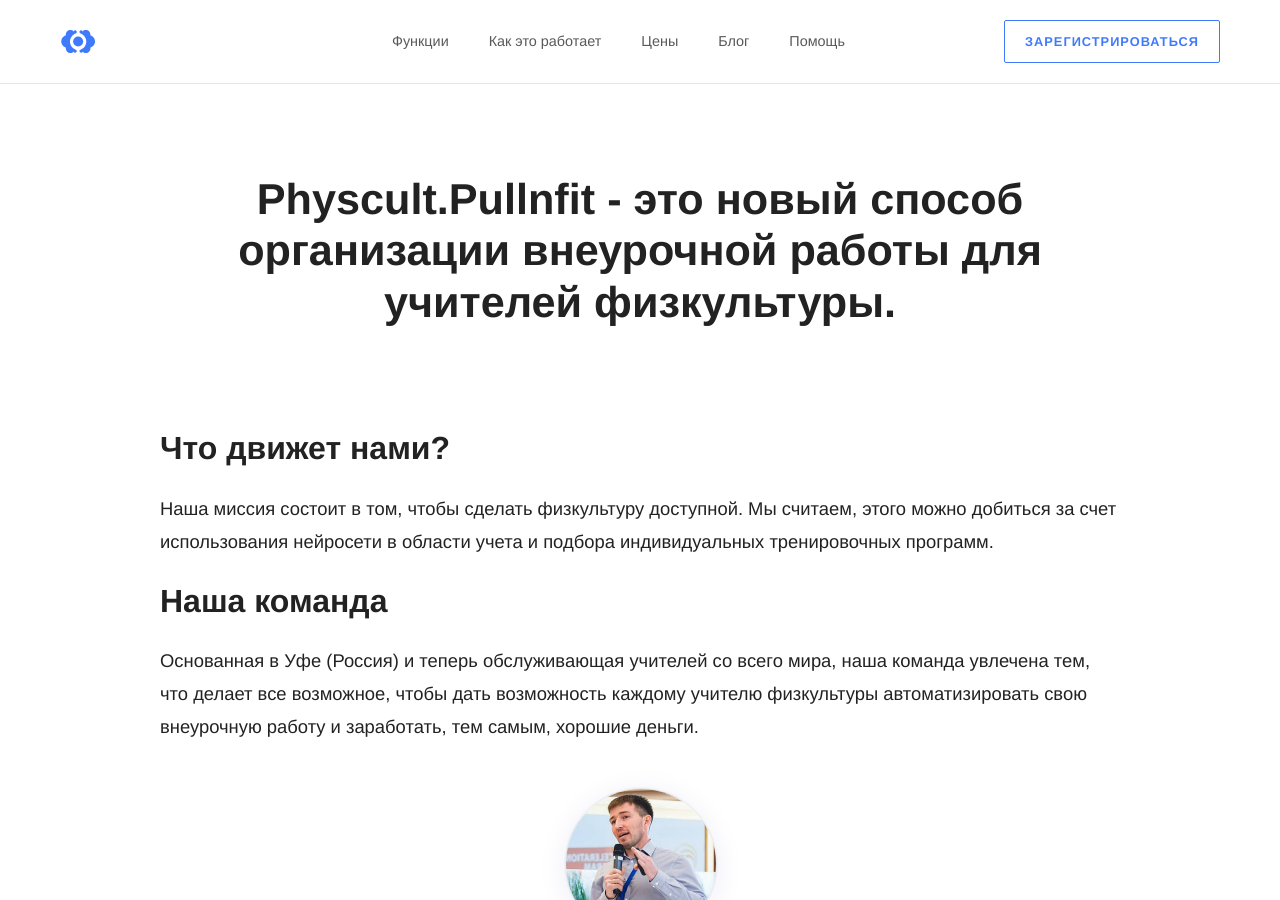
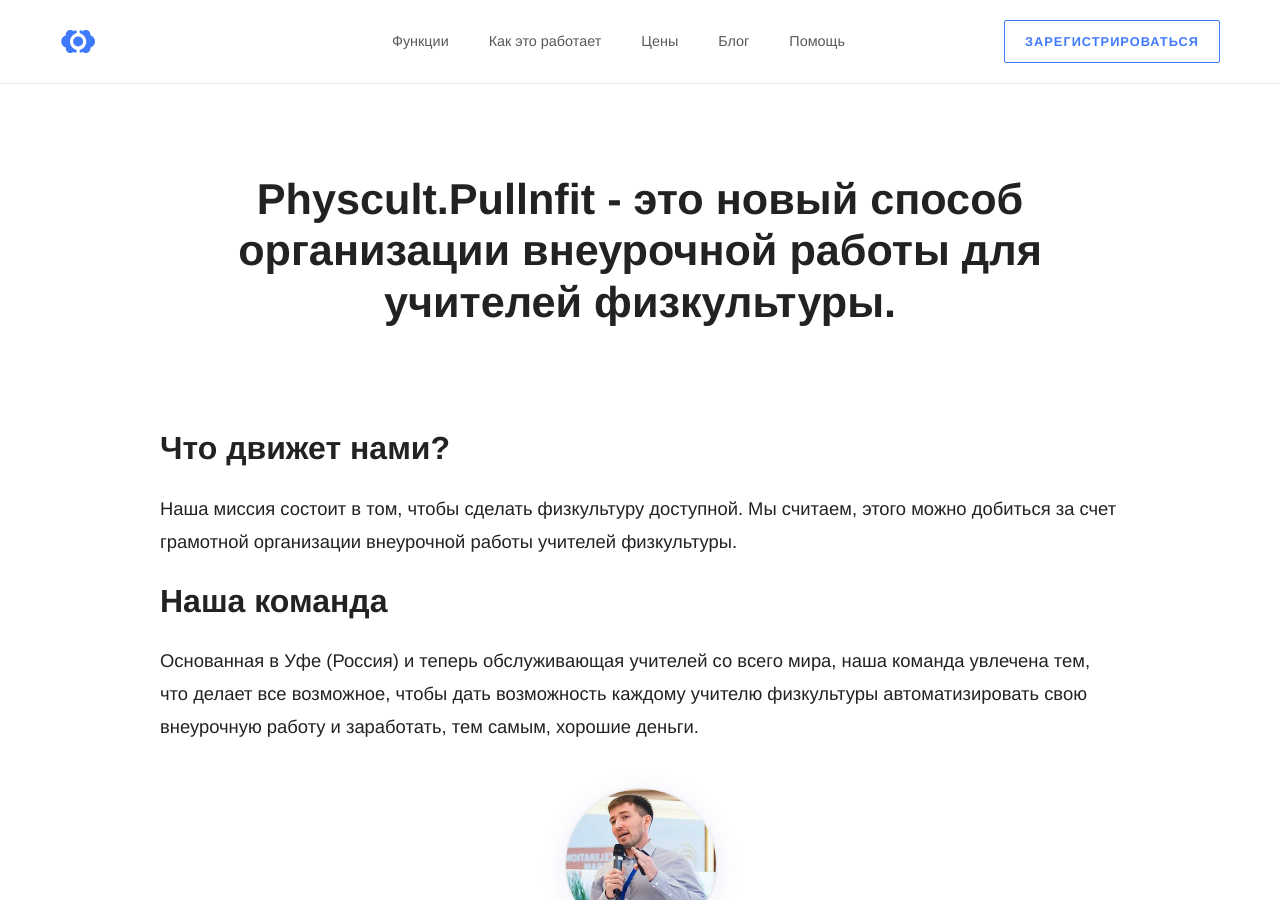
Before and after one commit to RakhimyanTim/physcult.github.io, a Jekyll site: the page built from pages/about.html, in a window 1280 px wide and 900 px high. Built offline with Jekyll 4.4.1, drawn with Linux system fonts in a browser that asks for light colours; some web fonts are replaced.

Commit message:
Update about.html

```diff
--- a/pages/about.html
+++ b/pages/about.html
@@ -9,7 +9,7 @@
 	<h1>Physcult.Pullnfit - это новый способ организации внеурочной работы для учителей физкультуры.</h1>
 
 	<h2>Что движет нами?</h2>
-	<p>Наша миссия состоит в том, чтобы сделать физкультуру доступной. Мы считаем, этого можно добиться за счет использования нейросети в области учета и подбора индивидуальных тренировочных программ.</p>
+	<p>Наша миссия состоит в том, чтобы сделать физкультуру доступной. Мы считаем, этого можно добиться за счет грамотной организации внеурочной работы учителей физкультуры.</p>
 
 	<h2>Наша команда</h2>
 	<p>Основанная в Уфе (Россия) и теперь обслуживающая учителей со всего мира, наша команда увлечена тем, что делает все возможное, чтобы дать возможность каждому учителю физкультуры автоматизировать свою внеурочную работу и заработать, тем самым, хорошие деньги.</p>
```
